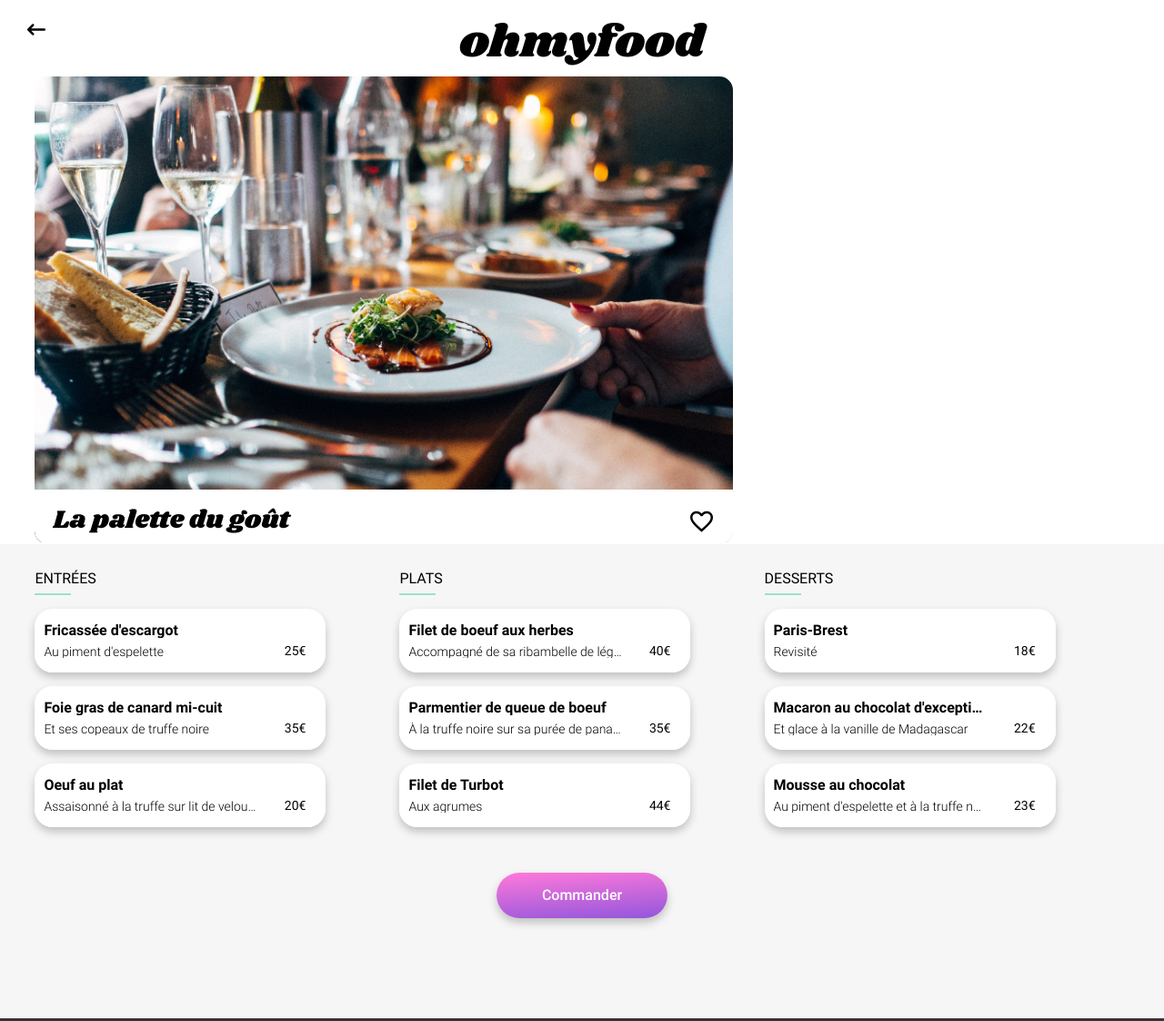
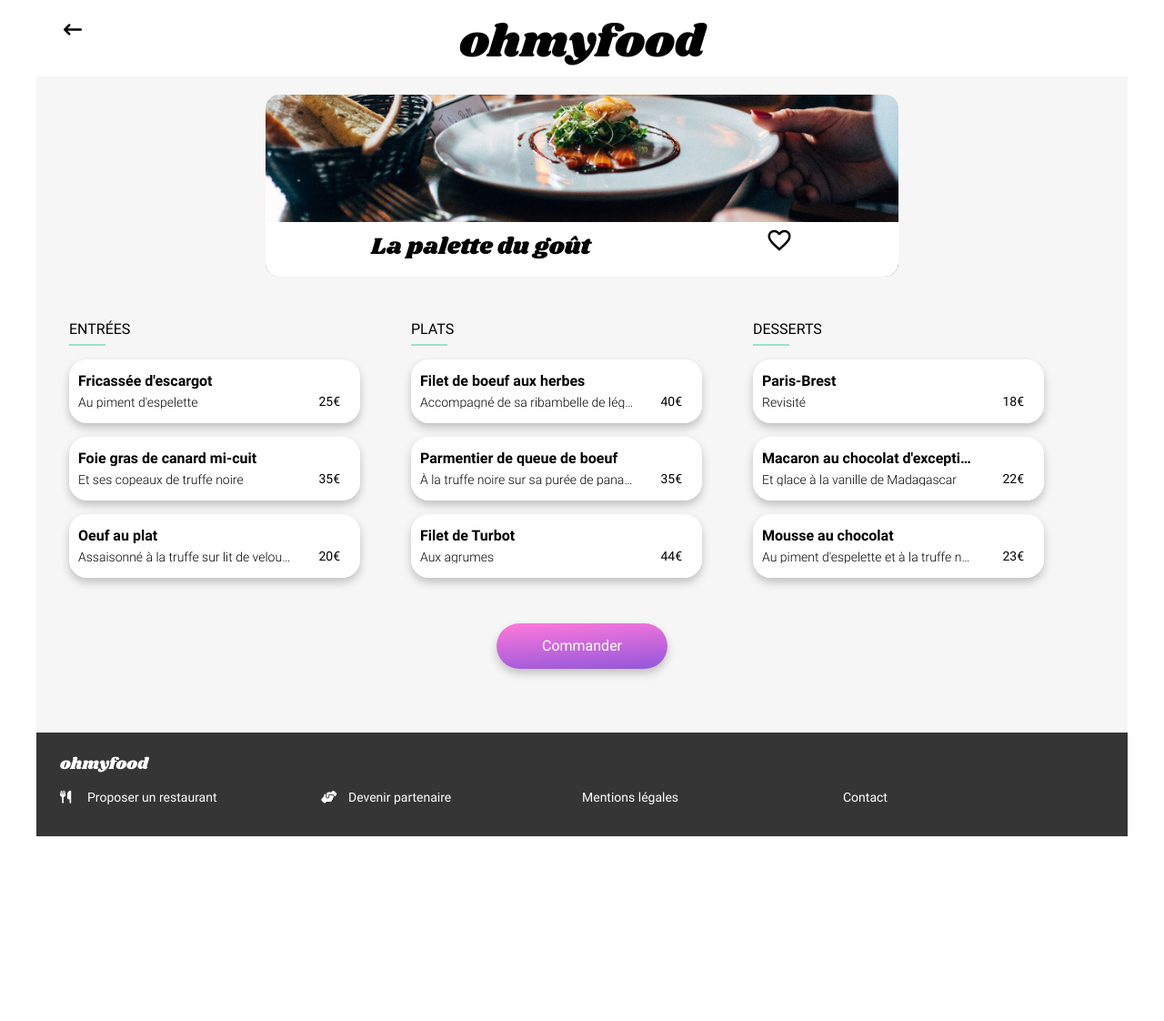
Before and after one commit to laurent-lezardon/OC-P3-ohmyfood, a plain HTML site: page pages/la_palette_du_gout.html in a window 1280 px wide. Shown: the top 1122 px of the page at 91% size. After the commit the page ends 919 px from the top, so only its background shows below. Drawn offline with Linux system fonts and the light colour scheme.

Commit message:
config: modification html restaurants
Suite modification structure html restaurant à la française pour le responsive report sur les autres restaurants

```diff
--- a/pages/la_palette_du_gout.html
+++ b/pages/la_palette_du_gout.html
@@ -12,13 +12,20 @@
 </head>
 
 <body>
+    <!-- ============== header (logo) ================================== -->
   <header class="retour-accueil">
     <a href="../index.html"><i class="fa-solid fa-arrow-left-long"></i></a>
     <p class="logo">ohmyfood</p>
   </header>
+
+  <main class="main-restaurant">
+    <!-- ============== restaurant ================================== -->
+    <section class="header-restaurant-display">
   <div class="restaurant-header">
+    <div class="restaurant-header__img">
         <img src="../assets/img/restaurants/mobile/jay-wennington-N_Y88TWmGwA-unsplash-mobile.jpg"
       alt="La palette du goût">
+    </div>
     <div class="restaurant-header__content">
         <h1>La palette du goût</h1>
       <div class="coeur">
@@ -27,7 +34,8 @@
       </div>
     </div>
   </div>
-  <main class="menu__display">
+</section>
+  <section class="menu__display">
     <div class="menu">
         <!-- ============== Entrées ================================== -->
 
@@ -236,8 +244,6 @@
           </div>
         </div>
       </div>
-
-
     <!-- ============== bouton commander ================================== -->
 
     <div class="menu__display-button">
@@ -245,8 +251,9 @@
         <a href="#">Commander</a>
       </div>
     </div>
+  </section>
 </main>
-
+<!-- ============== footer ================================== -->
   <footer>
     <h2>ohmyfood</h2>
     <ul>
--- a/sass/base/_typography.scss
+++ b/sass/base/_typography.scss
@@ -96,7 +96,7 @@ h1,
 h2 {
   font-family: Roboto, sans-serif;
   font-size: 2.4rem;
-  font-weight: 900;
+  font-weight: 700;
 }
 
 p {
--- a/sass/components/_buttons.scss
+++ b/sass/components/_buttons.scss
@@ -34,7 +34,7 @@ $padding-commander: 0 5rem;
     height: 100%;
     color: white;
     font-size: 1.6rem;
-    font-weight: 500;
+    font-weight: normal;
   }
   &--commander {
     padding: $padding-commander;
--- a/sass/components/_etape-card.scss
+++ b/sass/components/_etape-card.scss
@@ -9,7 +9,7 @@ $vignet-gap: 1rem; // décalage de la card en raison de la vignette du numéro d
   margin-right: $vignet-gap;
   background-color: $col-section;
   box-shadow: $box-shadow;
-  border-radius: 3rem;
+  border-radius: 2.5rem;
   padding: 3rem 2rem 3rem 3rem;
   margin-bottom: 2rem;
   position: relative;
--- a/sass/components/_restaurant-card.scss
+++ b/sass/components/_restaurant-card.scss
@@ -31,7 +31,7 @@ $wmin-restaurant-card:27rem; // largeur max d'une card
       height: 3rem;
       width: 8rem;
       background-color: $col-tertiary;
-      opacity: 0.8;
+      opacity: 0.95;
 
     }
   }
@@ -65,13 +65,13 @@ $wmin-restaurant-card:27rem; // largeur max d'une card
     justify-content: space-between;
 
     h3 {
-      font-size: 2rem;
+      font-size: 1.6rem;
       font-family: Roboto, sans-serif;
       font-weight: bold;
       // color: black;
     }
     p {
-      font-size: 1.6rem;
+      font-size: 1.4rem;
       font-family: Roboto, sans-serif;
       // color: black;
     }
--- a/sass/components/_restaurant-header.scss
+++ b/sass/components/_restaurant-header.scss
@@ -3,20 +3,26 @@
 .restaurant-header {
     overflow: hidden;
     position: relative;
+    &__img {
+        height: 30rem;
+    }
     img {
-        width: 100%;
+        width: auto;
+        height: 100%;
+        transform: translate(-15%, 15%);
     }
     &__content {
         width: 100%;
         display: flex;
         justify-content: space-between;
+        align-items: flex-end;
         position: absolute;
         bottom: 0;
         background-color: $col-section;
         border-radius: 3rem 3rem 0 0;
         padding: 2rem;
         h1 {
-            font-size: 2.8rem;
+            font-size: 2.6rem;
             font-family: shrikhand, serif;
             font-weight: 400;
         }
@@ -25,5 +31,20 @@
 
         }
     }
+}
+
+
+/* ============ Breakpoint 2  > 440px  =======================*/
+
+
+
+@media screen and (min-width:440px) {
+    .restaurant-header  {
+        img {
+        width: 100%;
+        height: auto;
+        transform: translateY(-10%);
+    }
 
 }
+}
--- a/sass/media-queries/_media+992.scss
+++ b/sass/media-queries/_media+992.scss
@@ -46,9 +46,16 @@ $lateral-pading: 2%;
     }
     // --------------- restaurant page ------------------
 
+    body {
+
+        max-width: 1200px;
+        margin: 0 auto;
+    }
     .main-restaurant {
         display: block;
         background-color: $col-section;
+        max-width: 1200px;
+        margin: 0 auto;
     }
     .header-restaurant-display {
         display: flex;
@@ -60,7 +67,6 @@ $lateral-pading: 2%;
         }
     .restaurant-header {
         max-width: 60%;
-
         background-color: $col-section;
         margin: auto 3%;
         border-radius: 15px;
@@ -68,9 +74,13 @@ $lateral-pading: 2%;
         // position: fixed;
         &__img {
             height: 20rem;
+            img {
+                transform: translateY(-45%);
+            }
         }
 
         &__content {
+            justify-content: space-around;
             border-radius: 15px;
             background-color: white;
             width: 100%;
--- a/sass/pages/_home.scss
+++ b/sass/pages/_home.scss
@@ -7,7 +7,7 @@ $lateral-pading: 5%;
 }
 
 
-
+// =========== localisation ====================
 
 .localisation {
   display: flex;
@@ -19,9 +19,7 @@ $lateral-pading: 5%;
       $col-location-bottom 80%,
       $col-location-top 100%);
   height: 5rem;
-
   i {
-
     font-size: 1.6rem;
     margin-right: 1.8rem;
   }
@@ -30,11 +28,10 @@ $lateral-pading: 5%;
     font-family: Roboto, sans-serif;
     font-size: 1.6rem;
     font-weight: 500;
-
-
   }
 }
 
+// =========== localisation ====================
 .accueil__center {
   display: flex;
   flex-direction: column;
@@ -42,10 +39,11 @@ $lateral-pading: 5%;
   align-items: center;
   background-color: $col-section;
   padding: 4rem;
+  padding-bottom: 5rem;
 
   h1,
   p {
-    padding-bottom: 2rem;
+    padding-bottom: 3rem;
     text-align: center;
   }
 
--- a/sass/pages/_restaurant.scss
+++ b/sass/pages/_restaurant.scss
@@ -31,6 +31,7 @@
 
 .menu__display {
   padding: 1rem;
+  padding-bottom: 0;
   background-color: $col-section;
 }
 
@@ -70,7 +71,7 @@
   // ----------- Bouton commander positionnement - voir composant 'button'
   &__display-button {
     display: flex;
-    padding-bottom: 8rem;
+    padding-bottom: 4rem;
   }
 }
 
```
Also changed, not shown: pages/la_note_enchantee.html (+12 -3 lines), pages/les_delices_du_sens.html (+11 -3 lines), sass/style.css, 1 other file. Lines whose indentation alone changed are shown as unchanged.
